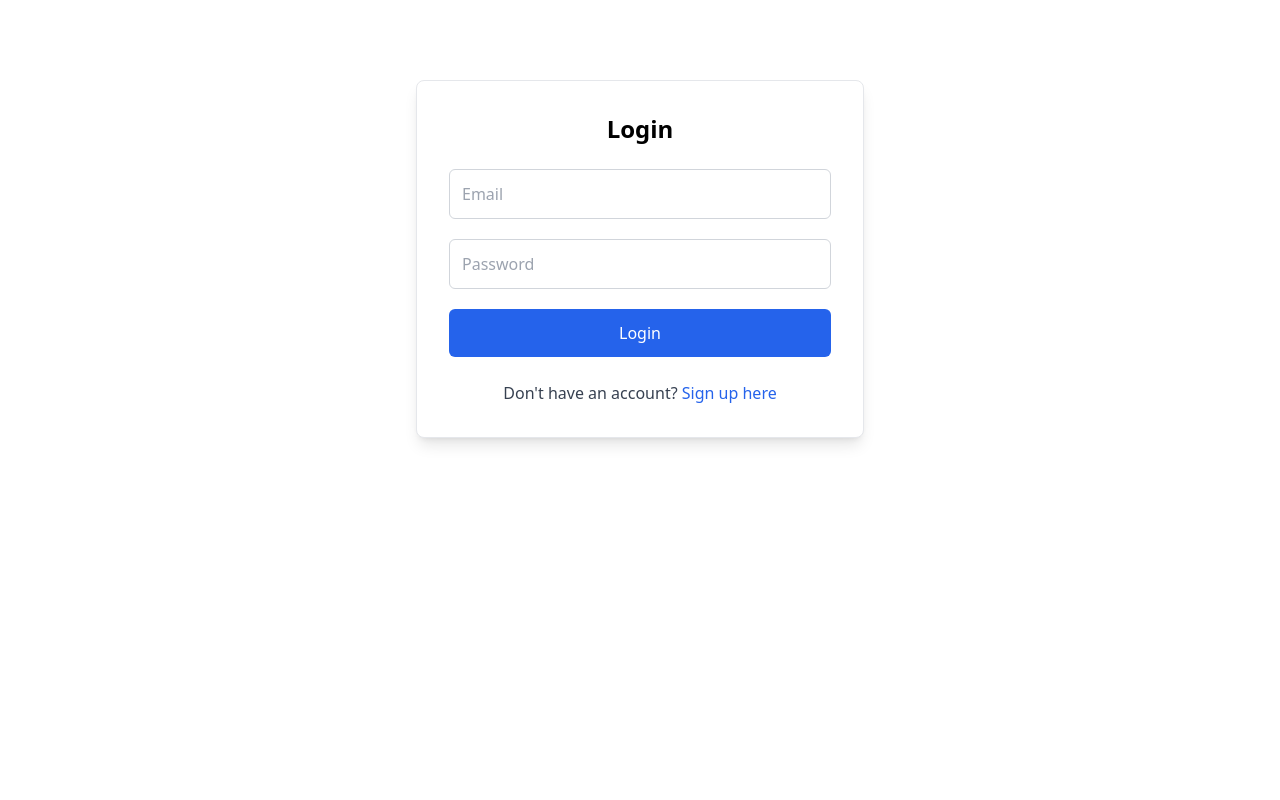
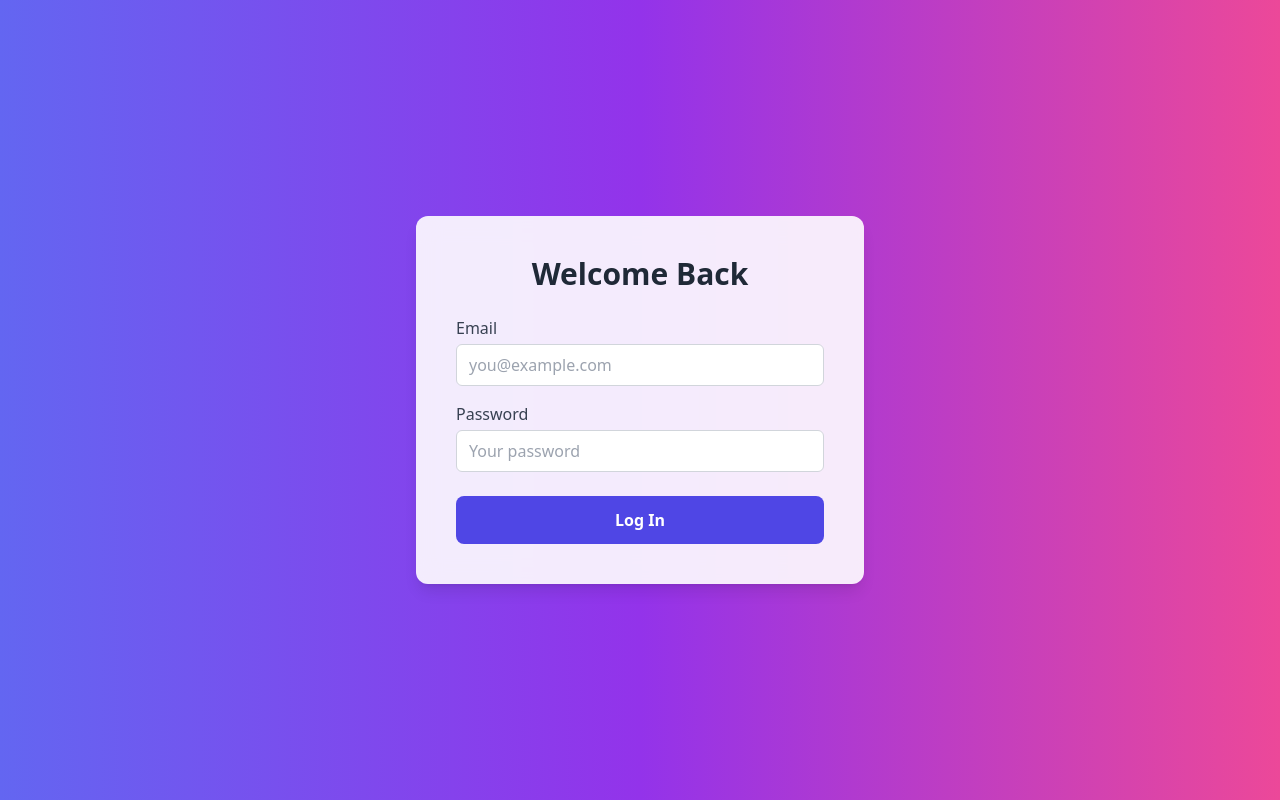
Before and after one commit to Sandeepkasiraju98/Dynamic-NewsPulse, a React (Create React App) app: page / in a window 1280 px wide. Built offline with nearby package versions, Linux system fonts and the light colour scheme; no server answers; what sentiment would draw is missing.

Commit message:
Update Login.jsx

```diff
--- a/src/components/Login.jsx
+++ b/src/components/Login.jsx
@@ -1,67 +1,111 @@
-import React, { useState } from 'react';
-import { auth } from '../firebase';
-import { signInWithEmailAndPassword, createUserWithEmailAndPassword } from 'firebase/auth';
+import React, { useState } from "react";
+import { signInWithEmailAndPassword } from "firebase/auth";
+import { auth } from "../firebase";
+import { motion, AnimatePresence } from "framer-motion";
 
-function Login({ onLogin }) {
-  const [email, setEmail] = useState('');
-  const [password, setPassword] = useState('');
-  const [isNewUser, setIsNewUser] = useState(false);
-  const [error, setError] = useState('');
+export default function Login({ onLogin }) {
+  const [email, setEmail] = useState("");
+  const [password, setPassword] = useState("");
+  const [loading, setLoading] = useState(false);
+  const [error, setError] = useState("");
 
-  const handleSubmit = async (e) => {
+  const handleLogin = async (e) => {
     e.preventDefault();
-    setError('');
+    setError("");
+    setLoading(true);
     try {
-      if (isNewUser) {
-        await createUserWithEmailAndPassword(auth, email, password);
-      } else {
       await signInWithEmailAndPassword(auth, email, password);
-      }
       onLogin();
     } catch (err) {
-      setError(err.message);
+      setError("Invalid email or password");
     }
+    setLoading(false);
   };
 
   return (
-    <div className="max-w-md mx-auto p-8 border rounded-lg shadow-lg mt-20 bg-white">
-      <h2 className="text-2xl font-bold mb-6 text-center">{isNewUser ? 'Sign Up' : 'Login'}</h2>
-      <form onSubmit={handleSubmit} className="flex flex-col gap-5">
+    <div className="min-h-screen flex items-center justify-center bg-gradient-to-r from-indigo-500 via-purple-600 to-pink-500 px-4">
+      <motion.form
+        onSubmit={handleLogin}
+        initial={{ opacity: 0, y: 20 }}
+        animate={{ opacity: 1, y: 0 }}
+        transition={{ duration: 0.6, ease: "easeOut" }}
+        className="bg-white bg-opacity-90 backdrop-blur-md rounded-xl shadow-lg p-10 max-w-md w-full"
+      >
+        <h2 className="text-3xl font-semibold text-gray-800 mb-6 text-center">
+          Welcome Back
+        </h2>
+
+        <label className="block mb-4">
+          <span className="text-gray-700 font-medium">Email</span>
           <input
-          className="p-3 border border-gray-300 rounded-md focus:outline-none focus:ring-2 focus:ring-blue-400"
             type="email"
-          placeholder="Email"
             value={email}
             onChange={(e) => setEmail(e.target.value)}
+            disabled={loading}
+            autoComplete="email"
             required
+            className="mt-1 block w-full rounded-md border border-gray-300 px-3 py-2 focus:outline-none focus:ring-2 focus:ring-indigo-500 transition"
+            placeholder="you@example.com"
           />
+        </label>
+
+        <label className="block mb-6">
+          <span className="text-gray-700 font-medium">Password</span>
           <input
-          className="p-3 border border-gray-300 rounded-md focus:outline-none focus:ring-2 focus:ring-blue-400"
             type="password"
-          placeholder="Password"
             value={password}
             onChange={(e) => setPassword(e.target.value)}
+            disabled={loading}
             required
+            autoComplete="current-password"
+            className="mt-1 block w-full rounded-md border border-gray-300 px-3 py-2 focus:outline-none focus:ring-2 focus:ring-indigo-500 transition"
+            placeholder="Your password"
           />
-        {error && <p className="text-red-600 text-center">{error}</p>}
+        </label>
+
+        <AnimatePresence>
+          {error && (
+            <motion.div
+              initial={{ opacity: 0 }}
+              animate={{ opacity: 1 }}
+              exit={{ opacity: 0 }}
+              className="mb-4 text-red-600 text-center font-semibold"
+            >
+              {error}
+            </motion.div>
+          )}
+        </AnimatePresence>
+
         <button
-          className="bg-blue-600 text-white py-3 rounded-md hover:bg-blue-700 transition"
           type="submit"
+          disabled={loading}
+          className={`w-full py-3 rounded-lg text-white font-semibold
+            ${loading ? "bg-indigo-300 cursor-not-allowed" : "bg-indigo-600 hover:bg-indigo-700"}
+            transition-colors duration-300`}
         >
-          {isNewUser ? 'Sign Up' : 'Login'}
+          <AnimatePresence>
+            {loading ? (
+              <motion.div
+                key="spinner"
+                initial={{ opacity: 0 }}
+                animate={{ opacity: 1, rotate: 360 }}
+                exit={{ opacity: 0 }}
+                transition={{ repeat: Infinity, duration: 1, ease: "linear" }}
+                className="mx-auto w-6 h-6 border-4 border-white border-t-transparent rounded-full"
+              />
+            ) : (
+              <motion.span
+                key="login-text"
+                initial={{ opacity: 0 }}
+                animate={{ opacity: 1 }}
+                exit={{ opacity: 0 }}
+              >
+                Log In
+              </motion.span>
+            )}
+          </AnimatePresence>
         </button>
-      </form>
-      <p className="mt-6 text-center text-gray-700">
-        {isNewUser ? 'Already have an account?' : "Don't have an account?"}{' '}
-        <button
-          className="text-blue-600 hover:underline"
-          onClick={() => setIsNewUser(!isNewUser)}
-        >
-          {isNewUser ? 'Login here' : 'Sign up here'}
-        </button>
-      </p>
+      </motion.form>
     </div>
   );
 }
-
-export default Login;
```
Lines whose indentation alone changed are shown as unchanged.
